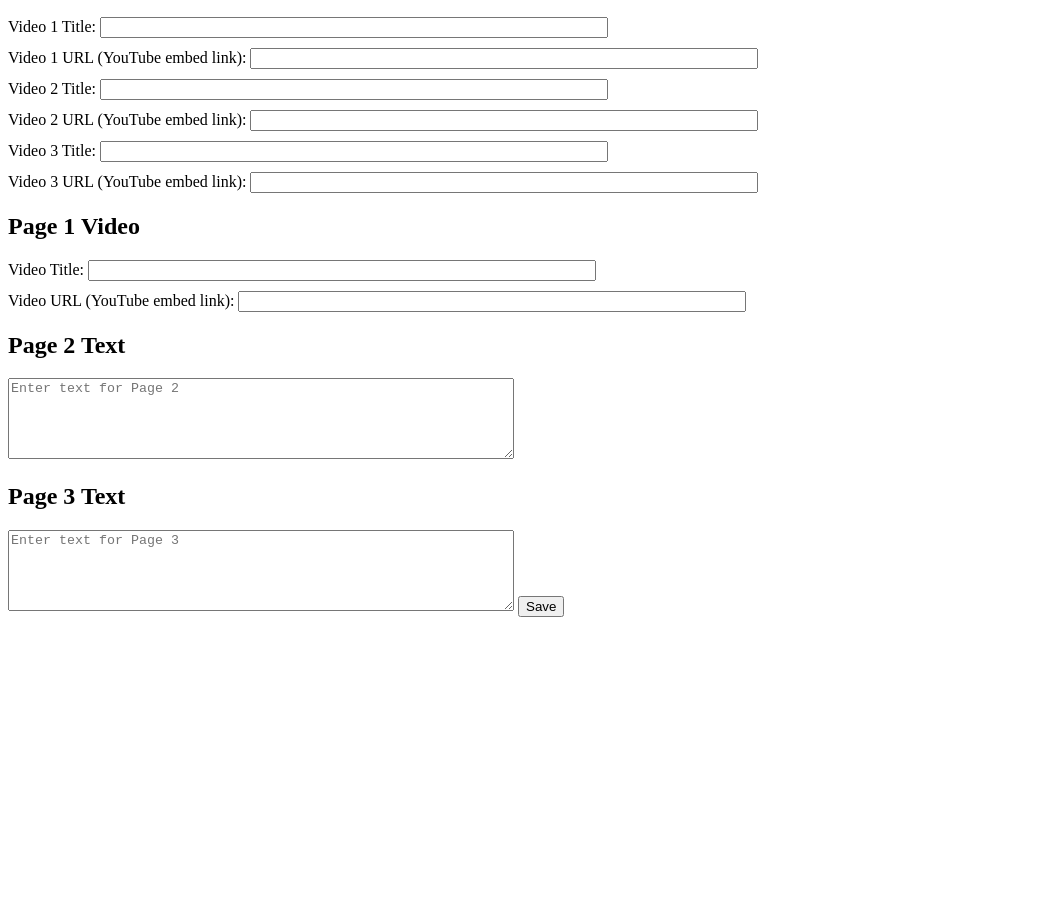
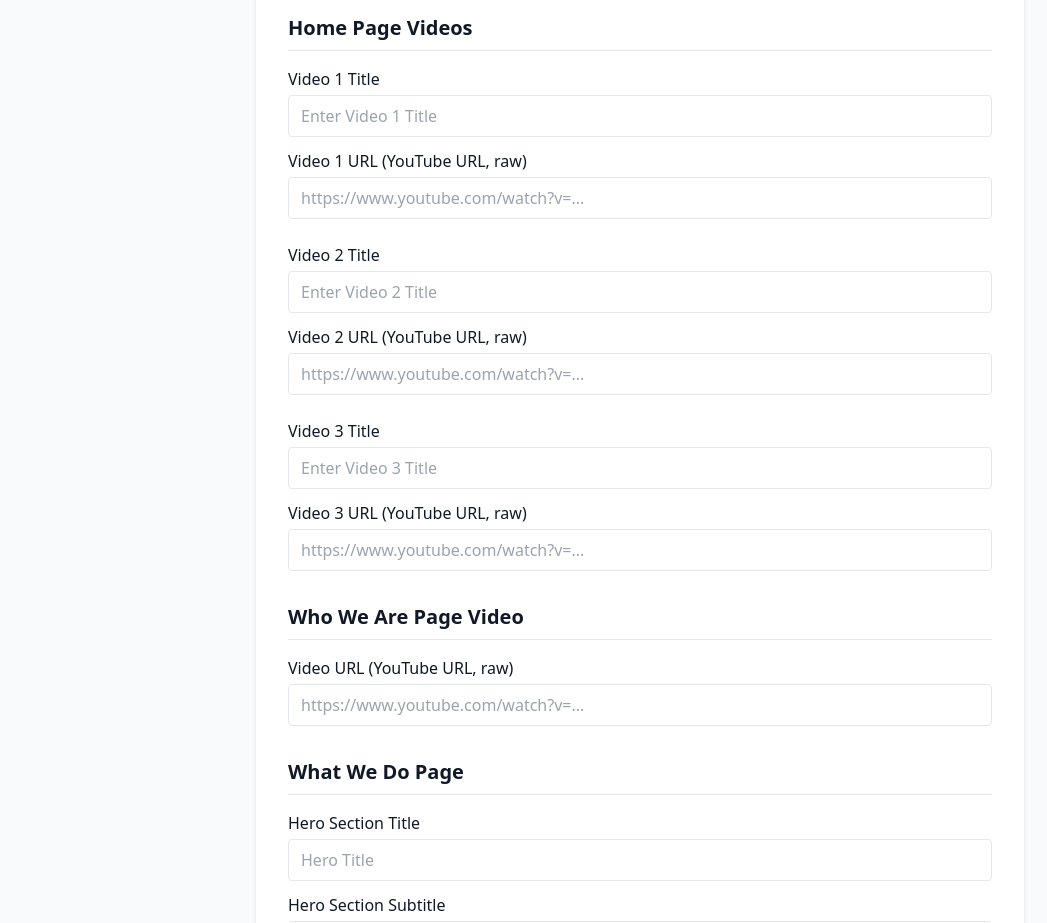
Before and after one commit to abutahir47/voicesoftruth, a plain HTML site: page admin/admin.html in a window 1280 px wide. Shown: the part 110-1033 px from the top of the page, without its empty margins (0-1047 px from the left). Before the commit the page ends 800 px from the top, so only its background shows below. Drawn offline with nearby package versions, Linux system fonts and the light colour scheme.

Commit message:
Update admin.html

```diff
--- a/admin/admin.html
+++ b/admin/admin.html
@@ -1,59 +1,92 @@
 <!DOCTYPE html>
-<html>
+<html lang="en" class="scroll-smooth">
 <head>
-  <title>Admin Panel</title>
-  <style>
-    label { display: block; margin-top: 10px; }
-    input, textarea { width: 100%; max-width: 500px; }
-  </style>
+  <meta charset="UTF-8" />
+  <meta name="viewport" content="width=device-width, initial-scale=1" />
+  <title>Admin Panel - Voices of Truth</title>
+  <script src="https://cdn.tailwindcss.com"></script>
 </head>
-<body>
-  <h1>Admin Panel</h1>
+<body class="bg-gray-50 text-gray-900 min-h-screen flex flex-col items-center p-6">
 
-  <h2>Home Page Videos</h2>
-  <div id="homeVideos">
+  <div class="w-full max-w-3xl bg-white rounded-lg shadow-md p-8 space-y-8">
+    <h1 class="text-3xl font-bold text-center">Admin Panel</h1>
+
+    <!-- Home Page -->
+    <section>
+      <h2 class="text-xl font-semibold mb-4 border-b pb-2">Home Page Videos</h2>
+      <div class="space-y-6">
         <div>
-      <label>Video 1 Title: <input type="text" id="homeVideo1Title"></label>
-      <label>Video 1 URL (YouTube embed link): <input type="text" id="homeVideo1Url"></label>
+          <label class="block font-medium mb-1" for="homeVideo1Title">Video 1 Title</label>
+          <input type="text" id="homeVideo1Title" class="w-full border rounded px-3 py-2" placeholder="Enter Video 1 Title" />
+          <label class="block font-medium mt-3 mb-1" for="homeVideo1Url">Video 1 URL (YouTube URL, raw)</label>
+          <input type="text" id="homeVideo1Url" class="w-full border rounded px-3 py-2" placeholder="https://www.youtube.com/watch?v=..." />
         </div>
         <div>
-      <label>Video 2 Title: <input type="text" id="homeVideo2Title"></label>
-      <label>Video 2 URL (YouTube embed link): <input type="text" id="homeVideo2Url"></label>
+          <label class="block font-medium mb-1" for="homeVideo2Title">Video 2 Title</label>
+          <input type="text" id="homeVideo2Title" class="w-full border rounded px-3 py-2" placeholder="Enter Video 2 Title" />
+          <label class="block font-medium mt-3 mb-1" for="homeVideo2Url">Video 2 URL (YouTube URL, raw)</label>
+          <input type="text" id="homeVideo2Url" class="w-full border rounded px-3 py-2" placeholder="https://www.youtube.com/watch?v=..." />
         </div>
         <div>
-      <label>Video 3 Title: <input type="text" id="homeVideo3Title"></label>
-      <label>Video 3 URL (YouTube embed link): <input type="text" id="homeVideo3Url"></label>
+          <label class="block font-medium mb-1" for="homeVideo3Title">Video 3 Title</label>
+          <input type="text" id="homeVideo3Title" class="w-full border rounded px-3 py-2" placeholder="Enter Video 3 Title" />
+          <label class="block font-medium mt-3 mb-1" for="homeVideo3Url">Video 3 URL (YouTube URL, raw)</label>
+          <input type="text" id="homeVideo3Url" class="w-full border rounded px-3 py-2" placeholder="https://www.youtube.com/watch?v=..." />
         </div>
       </div>
+    </section>
 
-  <h2>Page 1 Video</h2>
-  <label>Video Title: <input type="text" id="page1VideoTitle"></label>
-  <label>Video URL (YouTube embed link): <input type="text" id="page1VideoUrl"></label>
+    <!-- Who We Are Page -->
+    <section>
+      <h2 class="text-xl font-semibold mb-4 border-b pb-2">Who We Are Page Video</h2>
+      <label class="block font-medium mb-1" for="whoVideoUrl">Video URL (YouTube URL, raw)</label>
+      <input type="text" id="whoVideoUrl" class="w-full border rounded px-3 py-2" placeholder="https://www.youtube.com/watch?v=..." />
+    </section>
 
-  <h2>Page 2 Text</h2>
-  <textarea id="page2Text" rows="5" placeholder="Enter text for Page 2"></textarea>
+    <!-- What We Do Page -->
+    <section>
+      <h2 class="text-xl font-semibold mb-4 border-b pb-2">What We Do Page</h2>
+      <label class="block font-medium mb-1" for="whatHeroTitle">Hero Section Title</label>
+      <input type="text" id="whatHeroTitle" class="w-full border rounded px-3 py-2" placeholder="Hero Title" />
+      <label class="block font-medium mt-3 mb-1" for="whatHeroSubtitle">Hero Section Subtitle</label>
+      <input type="text" id="whatHeroSubtitle" class="w-full border rounded px-3 py-2" placeholder="Hero Subtitle" />
+      <label class="block font-medium mt-3 mb-1" for="whatHeroBg">Hero Section Background Image URL</label>
+      <input type="text" id="whatHeroBg" class="w-full border rounded px-3 py-2" placeholder="https://example.com/image.jpg" />
+      <label class="block font-medium mt-3 mb-1" for="whatMainText">Main Section Text</label>
+      <textarea id="whatMainText" rows="6" class="w-full border rounded px-3 py-2 resize-y" placeholder="Main content text"></textarea>
+    </section>
 
-  <h2>Page 3 Text</h2>
-  <textarea id="page3Text" rows="5" placeholder="Enter text for Page 3"></textarea>
+    <!-- Get Involved Page -->
+    <section>
+      <h2 class="text-xl font-semibold mb-4 border-b pb-2">Get Involved Page</h2>
+      <label class="block font-medium mb-1" for="involvedHeroTitle">Hero Section Title</label>
+      <input type="text" id="involvedHeroTitle" class="w-full border rounded px-3 py-2" placeholder="Hero Title" />
+      <label class="block font-medium mt-3 mb-1" for="involvedHeroSubtitle">Hero Section Subtitle</label>
+      <input type="text" id="involvedHeroSubtitle" class="w-full border rounded px-3 py-2" placeholder="Hero Subtitle" />
+      <label class="block font-medium mt-3 mb-1" for="involvedHeroBg">Hero Section Background Image URL</label>
+      <input type="text" id="involvedHeroBg" class="w-full border rounded px-3 py-2" placeholder="https://example.com/image.jpg" />
+      <label class="block font-medium mt-3 mb-1" for="involvedMainText">Main Section Text</label>
+      <textarea id="involvedMainText" rows="6" class="w-full border rounded px-3 py-2 resize-y" placeholder="Main content text"></textarea>
+    </section>
 
-  <button onclick="saveContent()">Save</button>
+    <button
+      onclick="saveContent()"
+      class="bg-green-600 hover:bg-green-700 text-white font-semibold px-6 py-3 rounded shadow transition-colors w-full"
+    >
+      Save
+    </button>
+  </div>
 
   <script>
-    // Load saved data from localStorage or default values
     function loadContent() {
       const data = JSON.parse(localStorage.getItem('siteContent')) || {
-        home: {
-          videos: [
-            {title: '', url: ''},
-            {title: '', url: ''},
-            {title: '', url: ''}
-          ]
-        },
-        page1: {video: {title: '', url: ''}},
-        page2: {text: ''},
-        page3: {text: ''}
+        home: { videos: [{title:'',url:''},{title:'',url:''},{title:'',url:''}] },
+        whoWeAre: { videoUrl: '' },
+        whatWeDo: { heroTitle: '', heroSubtitle: '', heroBg: '', mainText: '' },
+        getInvolved: { heroTitle: '', heroSubtitle: '', heroBg: '', mainText: '' }
       };
 
+      // Home videos
       document.getElementById('homeVideo1Title').value = data.home.videos[0].title;
       document.getElementById('homeVideo1Url').value = data.home.videos[0].url;
       document.getElementById('homeVideo2Title').value = data.home.videos[1].title;
@@ -61,11 +94,20 @@
       document.getElementById('homeVideo3Title').value = data.home.videos[2].title;
       document.getElementById('homeVideo3Url').value = data.home.videos[2].url;
 
-      document.getElementById('page1VideoTitle').value = data.page1.video.title;
-      document.getElementById('page1VideoUrl').value = data.page1.video.url;
+      // Who We Are video
+      document.getElementById('whoVideoUrl').value = data.whoWeAre.videoUrl;
 
-      document.getElementById('page2Text').value = data.page2.text;
-      document.getElementById('page3Text').value = data.page3.text;
+      // What We Do page
+      document.getElementById('whatHeroTitle').value = data.whatWeDo.heroTitle;
+      document.getElementById('whatHeroSubtitle').value = data.whatWeDo.heroSubtitle;
+      document.getElementById('whatHeroBg').value = data.whatWeDo.heroBg;
+      document.getElementById('whatMainText').value = data.whatWeDo.mainText;
+
+      // Get Involved page
+      document.getElementById('involvedHeroTitle').value = data.getInvolved.heroTitle;
+      document.getElementById('involvedHeroSubtitle').value = data.getInvolved.heroSubtitle;
+      document.getElementById('involvedHeroBg').value = data.getInvolved.heroBg;
+      document.getElementById('involvedMainText').value = data.getInvolved.mainText;
     }
 
     function saveContent() {
@@ -86,17 +128,20 @@
             }
           ]
         },
-        page1: {
-          video: {
-            title: document.getElementById('page1VideoTitle').value,
-            url: document.getElementById('page1VideoUrl').value
-          }
+        whoWeAre: {
+          videoUrl: document.getElementById('whoVideoUrl').value
         },
-        page2: {
-          text: document.getElementById('page2Text').value
+        whatWeDo: {
+          heroTitle: document.getElementById('whatHeroTitle').value,
+          heroSubtitle: document.getElementById('whatHeroSubtitle').value,
+          heroBg: document.getElementById('whatHeroBg').value,
+          mainText: document.getElementById('whatMainText').value
         },
-        page3: {
-          text: document.getElementById('page3Text').value
+        getInvolved: {
+          heroTitle: document.getElementById('involvedHeroTitle').value,
+          heroSubtitle: document.getElementById('involvedHeroSubtitle').value,
+          heroBg: document.getElementById('involvedHeroBg').value,
+          mainText: document.getElementById('involvedMainText').value
         }
       };
 
```
Lines whose indentation alone changed are shown as unchanged.
